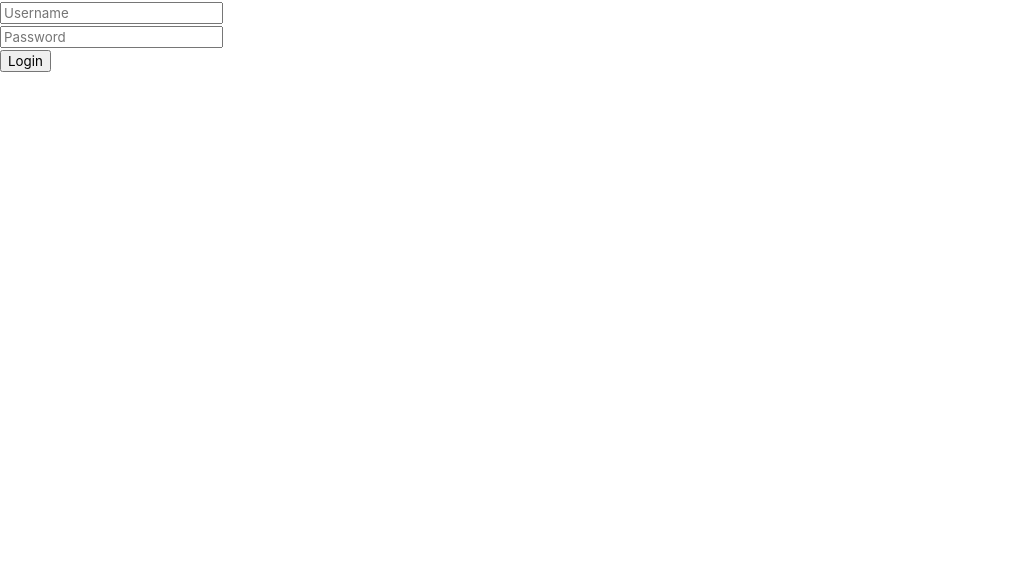
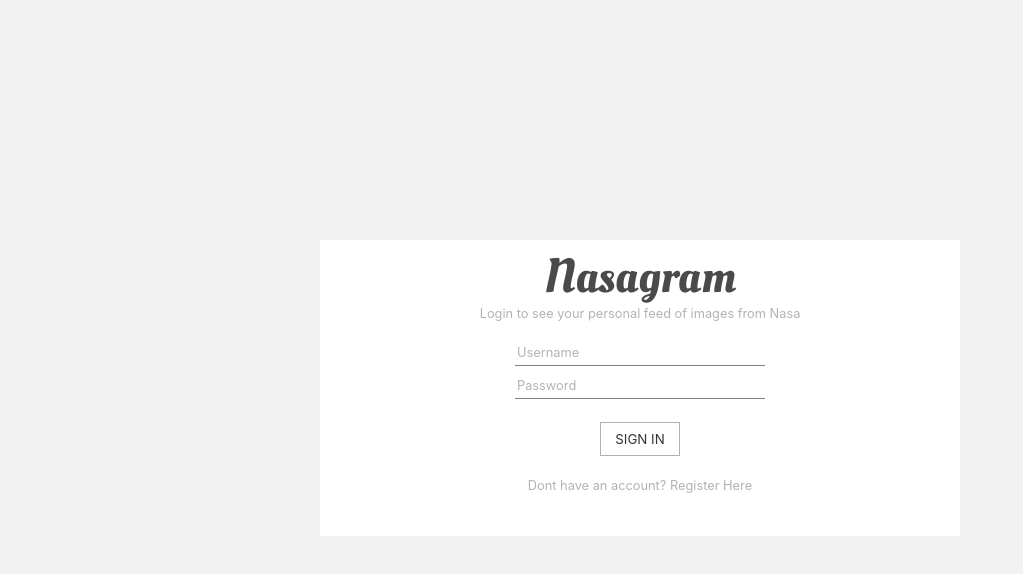
Before and after one commit to JMGreen1989/nasagram, a React app: page /user in a window 1280 px wide. Shown: the top 574 px of the page, without its empty margins (0-1023 px from the left). Built offline with nearby package versions, Linux system fonts and the light colour scheme; the HTML template or start-up script is replaced by a standard one; what @fortawesome/fontawesome would draw is missing.

Commit message:
css for forms

```diff
--- a/src/components/Login.jsx
+++ b/src/components/Login.jsx
@@ -1,17 +1,17 @@
 import React from 'react'
+import './login.css';
 
-
-class Login extends React.Component {
+export default class Login extends React.Component {
     constructor(props) {
         super(props)
         this.state = {};
+
         this.loginUser = this.loginUser.bind(this);
     }
 
-
     loginUser(e){
         e.preventDefault();
-    fetch('/user', {
+        fetch('/register', {
             method: 'POST',
             headers: {'Content-Type': 'application/json'},
             body: JSON.stringify({
@@ -24,6 +24,10 @@ class Login extends React.Component {
 
     render(){
         return(
+            <div className="body">
+                <div className="container">
+                    <h1 className="new">Nasagram</h1>
+                    <p>Login to see your personal feed of images from Nasa</p>
                     <form onSubmit={this.loginUser}>
                         <input name="username" type="text" placeholder="Username"
                         ref={(ref) => {this.username = ref}} />
@@ -31,12 +35,11 @@ class Login extends React.Component {
                         <input name="password" type="text" placeholder="Password"
                         ref={(ref) => {this.password = ref}}/>
                         <br/>
-        <button type="submit">Login</button>
+                        <button type="submit">Sign in</button>
                     </form>
+                    <p>Dont have an account? Register Here</p>
+                </div>
+            </div>
         )
-
     }
 }
-
-
-export default Login
--- a/src/components/Register.jsx
+++ b/src/components/Register.jsx
@@ -25,7 +25,8 @@ export default class Register extends React.Component {
     render(){
         return(
             <div className="body">
-                <h1 className="logo">Nasagram</h1>
+                <div className="container">
+                    <h1 className="new">Nasagram</h1>
                     <p>Sign up to see photos from Nasa</p>
                     <form onSubmit={this.register}>
                         <input name="username" type="text" placeholder="Username"
@@ -38,6 +39,7 @@ export default class Register extends React.Component {
                     </form>
                     <p>Have an account? Login in</p>
                 </div>
+            </div>
         )
     }
 }
--- a/src/components/UserAPI.css
+++ b/src/components/UserAPI.css
@@ -38,7 +38,7 @@ section {
 
 .public_api {
     height: 600px;
-    width: 400px;
+    width: 500px;
     border: 1px solid rgba(0,0,0,.2);
     background-color: white;
     padding: 1rem;
--- a/src/components/login.css
+++ b/src/components/login.css
@@ -0,0 +1,67 @@
+@import url('https://fonts.googleapis.com/css?family=Oleo+Script');
+
+.body {
+    height: 100vh;
+    width: 100%;
+    background-color: rgba(0,0,0,.05);
+    overflow: hidden;
+}
+
+.new {
+    font-family: 'Oleo Script', cursive;
+    font-size: 3rem;
+    line-height: 3rem;
+    padding-top: 1rem;
+}
+
+.container {
+    position: absolute;
+    top: 30%;
+    left: 0;
+    right: 0;
+    width: 50%;
+    height: 37vh!important;
+}
+
+h1 {
+    text-align: center;
+    width: 100%;
+}
+
+p {
+    text-align: center;
+    font-size: .8rem;
+    padding-top: .3rem;
+    color: rgba(0,0,0,.3);
+}
+
+p:last-of-type {
+    padding-bottom: 1rem;
+}
+
+form {
+    text-align: center;
+    padding: 1rem 0 1rem 0;
+}
+
+input {
+    border: none;
+    border-bottom: 1px solid rgba(0,0,0,.5);
+    padding-bottom: .3rem;
+    width: 250px;
+    margin-bottom: .4rem;
+}
+
+::placeholder {
+    font-size: .8rem;
+    color: rgba(0,0,0,.3);
+}
+
+button {
+    padding: .5rem .9rem .5rem .9rem;
+    margin-top: 1rem;
+    background-color: transparent;
+    color: rgba(0,0,0,.8);
+    text-transform: uppercase;
+    border: 1px solid rgba(0,0,0,.3);
+}
--- a/src/components/public.css
+++ b/src/components/public.css
@@ -38,7 +38,7 @@ section {
 
 .public_api {
     height: 600px;
-    width: 400px;
+    width: 500px;
     border: 1px solid rgba(0,0,0,.2);
     background-color: white;
     padding: 1rem;
--- a/src/components/register.css
+++ b/src/components/register.css
@@ -7,6 +7,56 @@
     overflow: hidden;
 }
 
-.logo {
+.new {
     font-family: 'Oleo Script', cursive;
+    font-size: 3rem;
+    line-height: 2.7rem;
+    padding-top: 1rem;
 }
+
+.container {
+    position: absolute;
+    top: 30%;
+    left: 0;
+    right: 0;
+    width: 50%;
+    height: 35vh;
+}
+
+h1 {
+    text-align: center;
+    width: 100%;
+}
+
+p {
+    text-align: center;
+    font-size: .8rem;
+    color: rgba(0,0,0,.3);
+}
+
+form {
+    text-align: center;
+    padding: 1rem 0 1rem 0;
+}
+
+input {
+    border: none;
+    border-bottom: 1px solid rgba(0,0,0,.5);
+    padding-bottom: .3rem;
+    width: 250px;
+    margin-bottom: .4rem;
+}
+
+::placeholder {
+    font-size: .8rem;
+    color: rgba(0,0,0,.3);
+}
+
+button {
+    padding: .5rem .9rem .5rem .9rem;
+    margin-top: 1rem;
+    background-color: transparent;
+    color: rgba(0,0,0,.8);
+    text-transform: uppercase;
+    border: 1px solid rgba(0,0,0,.3);
+}
```
Also changed, not shown: 2 other files (tests, documents, lock files or other folders). Lines whose indentation alone changed are shown as unchanged.
